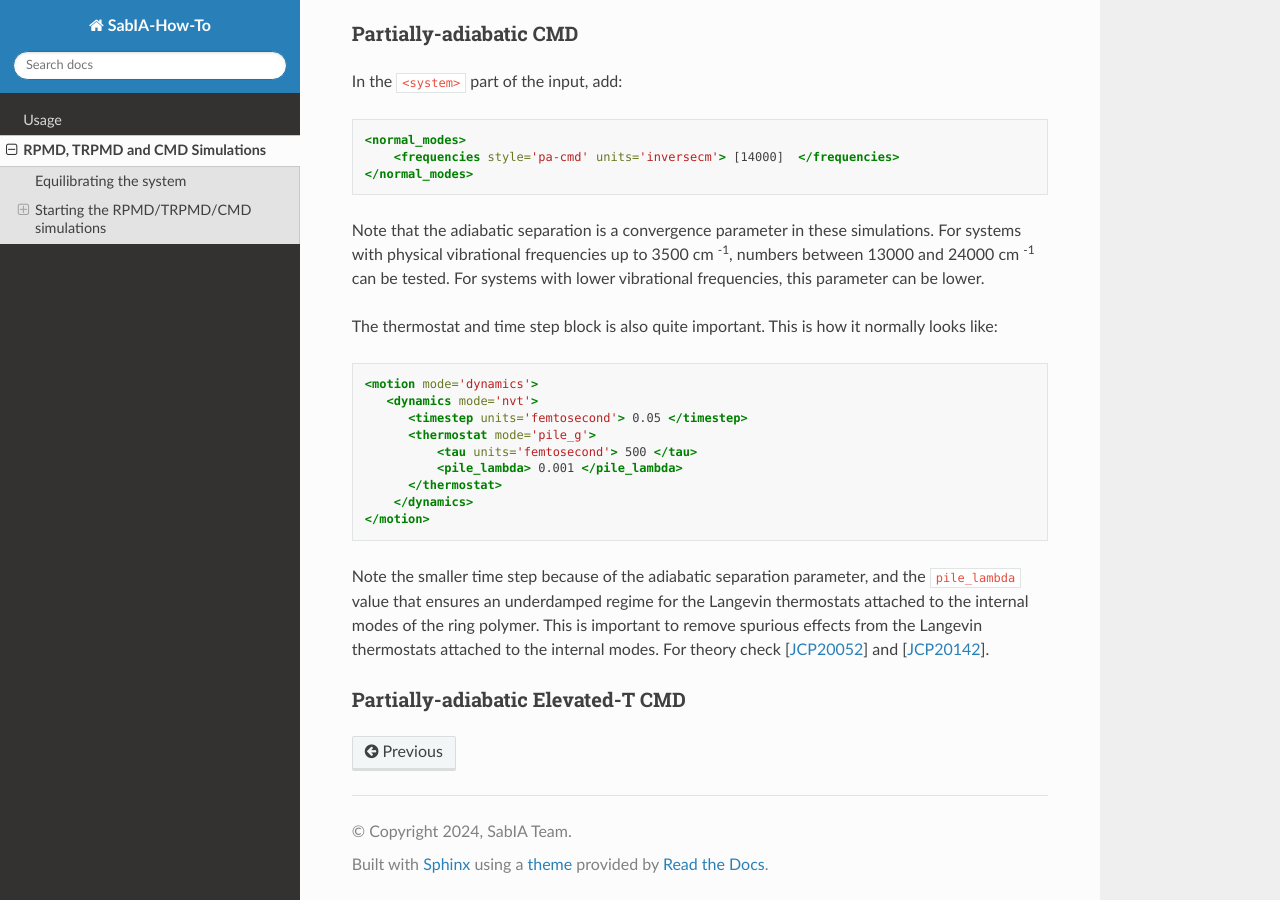
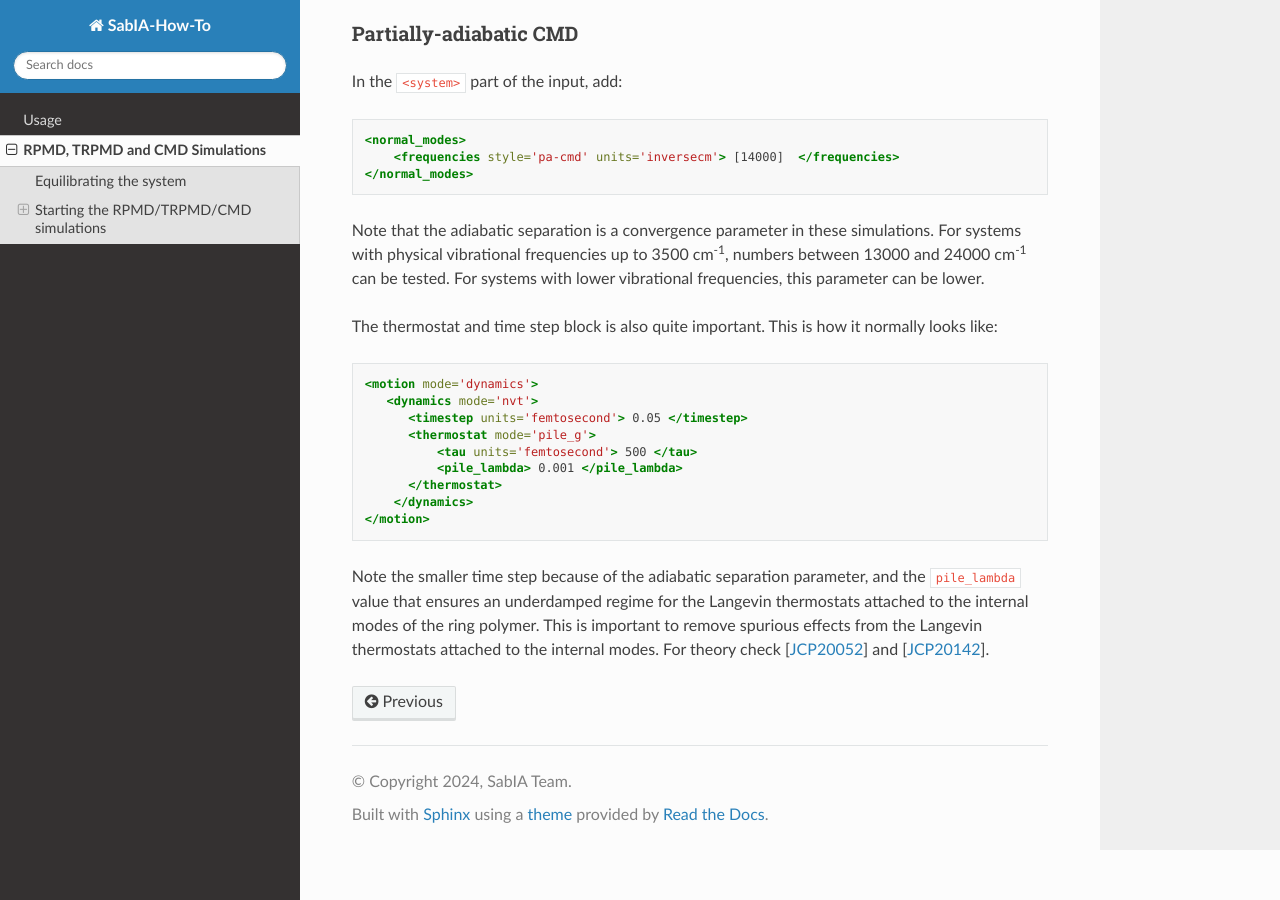
Before and after one commit to sabia-group/How-Tos, a Sphinx documentation site: the page built from docs/source/pimd-files/how-to-rmpd-trpmd-cmd.rst, in a window 1280 px wide and 900 px high, scrolled down 4044 px. Built offline with Sphinx 7.4.7 and the Read the Docs theme 3.1.0, drawn with Linux system fonts in a browser that asks for light colours.

Commit message:
COMMIT everythin

```diff
--- a/docs/source/pimd-files/how-to-rmpd-trpmd-cmd.rst
+++ b/docs/source/pimd-files/how-to-rmpd-trpmd-cmd.rst
@@ -209,7 +209,7 @@ In the :code:`<system>` part of the input, add:
    </normal_modes>
 
 Note that the adiabatic separation is a convergence parameter in these simulations. For systems with
-physical vibrational frequencies up to 3500 cm :sup:`-1`, numbers between 13000 and 24000 cm :sup:`-1`
+physical vibrational frequencies up to 3500 cm\ :sup:`-1`, numbers between 13000 and 24000 cm\ :sup:`-1`
 can be tested. For systems with lower vibrational frequencies, this parameter can be lower.
 
 The thermostat and time step block is also quite important. This is how it normally looks like:
@@ -231,8 +231,6 @@ an underdamped regime for the Langevin thermostats attached to the internal mode
 to remove spurious effects from the Langevin thermostats attached to the internal modes. For theory check [`JCP20052`_]
 and [`JCP20142`_].
 
-Partially-adiabatic Elevated-T CMD
-==================================
 
 .. _this MOOC link: https://courseware.epfl.ch/courses/course-v1:EPFL+X+2022/about
 .. _i-PI code: https://ipi-code.org/
```
